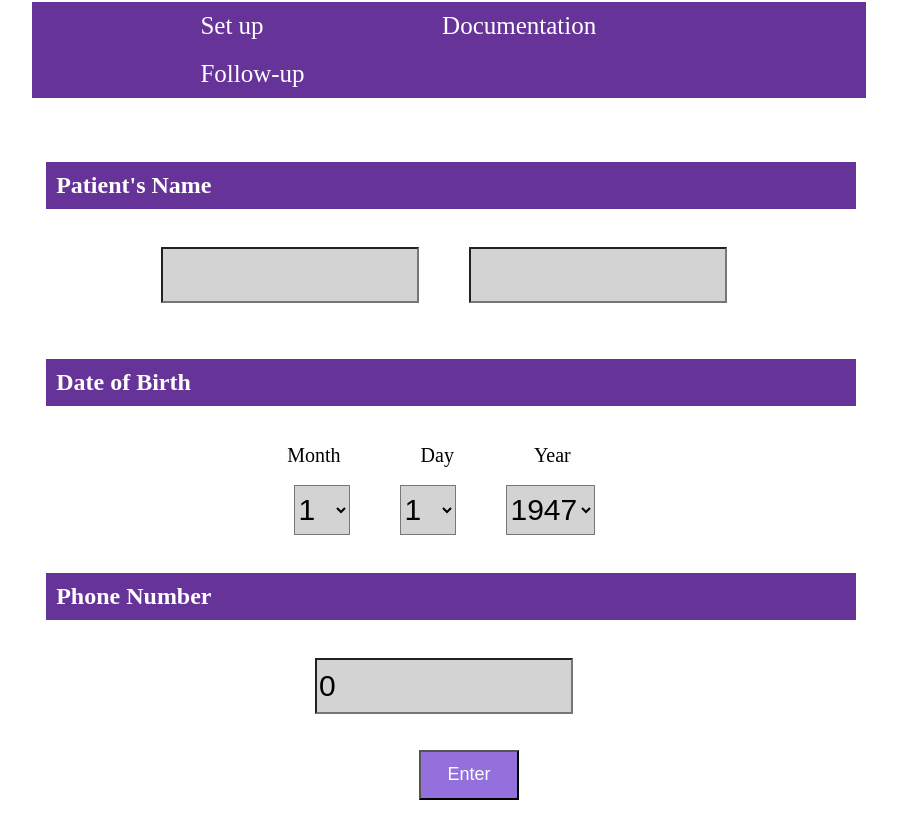
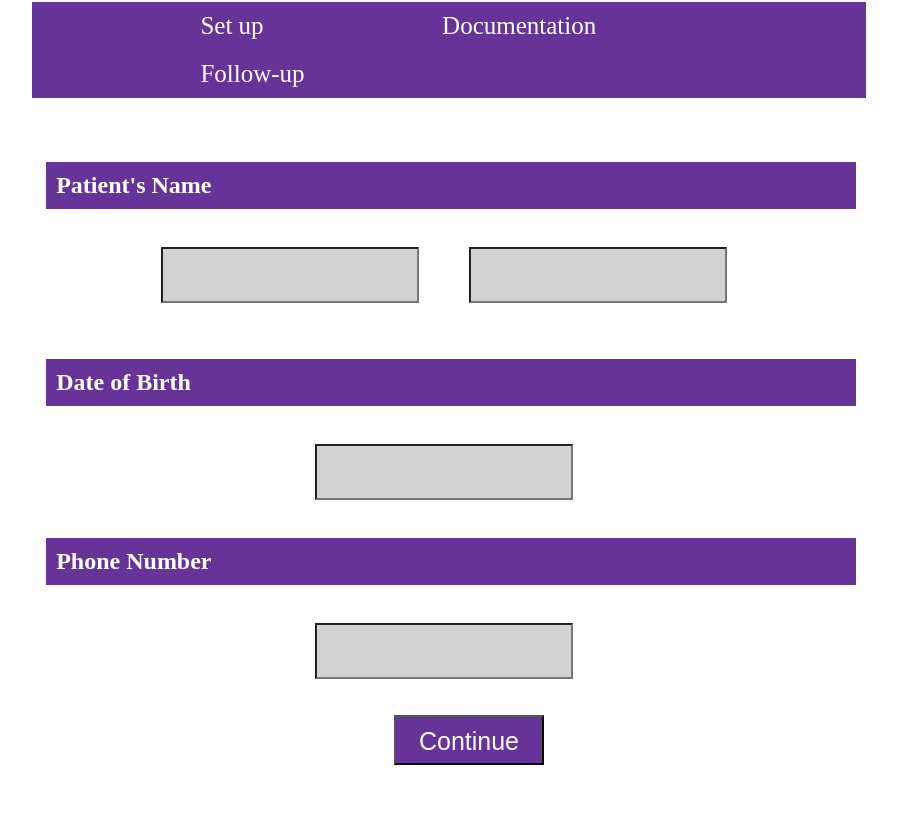
Before and after one commit to cook-health/UI, an Angular app in the folder hackathon/: page /setup in a window 1280 px wide. Shown: the part 298-1114 px from the top of the page, without its empty margins (191-1088 px from the left). After the commit the page ends 1079 px from the top, so only its background shows below. Built offline with nearby package versions, Linux system fonts and the light colour scheme.

Commit message:
completed all three pages

```diff
--- a/hackathon/src/app/app.component.html
+++ b/hackathon/src/app/app.component.html
@@ -1,6 +1,6 @@
 <!--The content below is only a placeholder and can be replaced.-->
 <img style="text-align:center" xmlns:background-color="http://www.w3.org/1999/xhtml"
-     xmlns:background-color="http://www.w3.org/1999/xhtml">
+     xmlns:background-color="http://www.w3.org/1999/xhtml" xmlns:width="http://www.w3.org/1999/xhtml">
 
 <br>
 <br>
@@ -9,15 +9,19 @@
   <img src="../assets/Athenahealth.jpg"
        width="600" alt="Athena Logo">
 
+  <div class="row">
     <h1>Automated Documentation & Follow-up System</h1>
+  </div>
 
   <br><br>
   <div class="container" style="background-color: white">
+    <div class="row">
       <div class="row" align="middle">
         <div class="topnav" id="myTopnav">
           <a routerLink="/setup">Set up</a>
           <a routerLink="/doc">Documentation</a>
           <a routerLink="/followup">Follow-up</a>
+        </div>
       </div>
     </div>
   </div>
--- a/hackathon/src/app/documentation/documentation.component.css
+++ b/hackathon/src/app/documentation/documentation.component.css
@@ -22,10 +22,11 @@
 }
 .save {
   align-self: center;
-  background-color: mediumpurple;
+  background-color: rebeccapurple;
   height: 50px;
-  width:100px;
-  font-size: large;
+  width: 150px;
+  font-size: 25px;
+  mso-font-width: 3px;
   color: white;
   padding: 10px;
 }
--- a/hackathon/src/app/documentation/documentation.component.html
+++ b/hackathon/src/app/documentation/documentation.component.html
@@ -6,7 +6,7 @@
 
 <ul>
 
-  <h2 class="prompt">Symptoms</h2>
+  <h2 class="prompt">Diagnosis</h2>
 
   <div class="container-fluid">
       <textarea class="field" align="middle"
@@ -28,8 +28,10 @@
   </div>
 
   <br><br>
-  <button class="save"
-          [disabled]="filled==true"
-          (click)="setupPatient()">Start</button>
+  <div align="middle">
+    <button class="save"
+            [disabled]="filled==true"
+            (click)="setupPatient()">Continue</button>
+  </div>
 
 </ul>
--- a/hackathon/src/app/followup/followup.component.css
+++ b/hackathon/src/app/followup/followup.component.css
@@ -0,0 +1,39 @@
+.prompt {
+  background-color: rebeccapurple;
+  color: white;
+  padding: 10px;
+  margin-left: 15%;
+  margin-right: 17%;
+}
+.title {
+  background-color: white;
+  color: green;
+  margin-left: 18%;
+  margin-right: 20%;
+  font-size: 20px;
+}
+.field {
+  background-color: lightgrey;
+  height: 30px;
+  font-size: 30px;
+  margin-left: 17%;
+  margin-right: 20%;
+  width: 63%;
+  font-size: 20px;
+  border-color: rebeccapurple;
+  border-width: 4px;
+}
+.label {
+  margin-right: 80px;
+  font-size: 20px;
+}
+.save {
+  align-self: center;
+  background-color: rebeccapurple;
+  height: 50px;
+  width: 150px;
+  font-size: 25px;
+  mso-font-width: 3px;
+  color: white;
+  padding: 10px;
+}
--- a/hackathon/src/app/followup/followup.component.ts
+++ b/hackathon/src/app/followup/followup.component.ts
@@ -7,6 +7,10 @@ import { Component, OnInit } from '@angular/core';
 })
 export class FollowupComponent implements OnInit {
 
+  reminder1: string = "";
+  reminder2: string = "";
+  reminder3: string = "";
+
   constructor() { }
 
   ngOnInit() {
--- a/hackathon/src/app/setup/setup.component.css
+++ b/hackathon/src/app/setup/setup.component.css
@@ -0,0 +1,28 @@
+.prompt {
+  background-color: rebeccapurple;
+  margin-right: 18%;
+  margin-left: 15%;
+  color: white;
+  padding: 10px;
+}
+.field {
+  background-color: lightgrey;
+  height: 50px;
+  margin-right: 50px;
+  font-size: 30px;
+  max-width: 250px;
+}
+.label {
+  margin-right: 80px;
+  font-size: 20px;
+}
+.save {
+  align-self: center;
+  background-color: rebeccapurple;
+  height: 50px;
+  width: 150px;
+  font-size: 25px;
+  mso-font-width: 3px;
+  color: white;
+  padding: 10px;
+}
--- a/hackathon/src/app/setup/setup.component.html
+++ b/hackathon/src/app/setup/setup.component.html
@@ -5,35 +5,6 @@
 
 
 <ul>
-  <style>
-    .prompt {
-      background-color: rebeccapurple;
-      margin-right: 18%;
-      margin-left: 15%;
-      color: white;
-      padding: 10px;
-    }
-    .field {
-      background-color: lightgrey;
-      height: 50px;
-      margin-right: 50px;
-      font-size: 30px;
-      max-width: 250px;
-    }
-    .label {
-      margin-right: 80px;
-      font-size: 20px;
-    }
-    .save {
-      align-self: center;
-      background-color: mediumpurple;
-      height: 50px;
-      width:100px;
-      font-size: large;
-      color: white;
-      padding: 10px;
-    }
-  </style>
 
   <h2 class="prompt">Patient's Name</h2>
 
@@ -51,125 +22,9 @@
   <h2 class="prompt">Date of Birth</h2>
   <br>
   <div class="row" align="middle">
-    <span class="label" align="left">Month</span>
-    <span class="label" align="middle">Day</span>
-    <span class="label" align="right">Year</span>
+  <input class="field" align="left"
+                [(ngModel)]="DOB">
   </div>
-
-<br>
-
-  <div class="row" align="middle">
-
-    <select class="field" name='month'
-            (change)="monthHandler($event)">
-      <option value='1'>1</option>
-      <option value='2'>2</option>
-      <option value='3'>3</option>
-      <option value='4'>4</option>
-      <option value='5'>5</option>
-      <option value='6'>6</option>
-      <option value='7'>7</option>
-      <option value='8'>8</option>
-      <option value='9'>9</option>
-      <option value='10'>10</option>
-      <option value='11'>11</option>
-      <option value='12'>12</option>
-    </select>
-
-    <select class="field" name='day'
-            (change)="dayHandler($event)">
-      <option value='1'>1</option>
-      <option value='2'>2</option>
-      <option value='3'>3</option>
-      <option value='4'>4</option>
-      <option value='5'>5</option>
-      <option value='6'>6</option>
-      <option value='7'>7</option>
-      <option value='8'>8</option>
-      <option value='9'>9</option>
-      <option value='10'>10</option>
-      <option value='11'>11</option>
-      <option value='12'>12</option>
-      <option value='13'>13</option>
-      <option value='14'>14</option>
-      <option value='15'>15</option>
-      <option value='16'>16</option>
-      <option value='17'>17</option>
-      <option value='18'>18</option>
-      <option value='19'>19</option>
-      <option value='20'>20</option>
-      <option value='21'>21</option>
-      <option value='22'>22</option>
-      <option value='23'>23</option>
-      <option value='24'>24</option>
-      <option value='25'>25</option>
-      <option value='26'>26</option>
-      <option value='27'>27</option>
-      <option value='28'>28</option>
-      <option value='29'>29</option>
-      <option value='30'>30</option>
-      <option value='31'>31</option>
-    </select>
-
-    <select class="field" name="day"
-            (change)="yearHandler($event)">
-      <option value='1947'>1947</option>
-      <option value='1948'>1948</option>
-      <option value='1949'>1949</option>
-      <option value='1950'>1950</option>
-      <option value='1951'>1951</option>
-      <option value='1952'>1952</option>
-      <option value='1953'>1953</option>
-      <option value='1954'>1954</option>
-      <option value='1955'>1955</option>
-      <option value='1956'>1956</option>
-      <option value='1957'>1957</option>
-      <option value='1958'>1958</option>
-      <option value='1959'>1959</option>
-      <option value='1960'>1960</option>
-      <option value='1961'>1961</option>
-      <option value='1962'>1962</option>
-      <option value='1963'>1963</option>
-      <option value='1964'>1964</option>
-      <option value='1965'>1965</option>
-      <option value='1966'>1966</option>
-      <option value='1967'>1967</option>
-      <option value='1968'>1968</option>
-      <option value='1969'>1969</option>
-      <option value='1970'>1970</option>
-      <option value='1971'>1971</option>
-      <option value='1972'>1972</option>
-      <option value='1973'>1973</option>
-      <option value='1974'>1974</option>
-      <option value='1975'>1975</option>
-      <option value='1976'>1976</option>
-      <option value='1977'>1977</option>
-      <option value='1978'>1978</option>
-      <option value='1979'>1979</option>
-      <option value='1980'>1980</option>
-      <option value='1981'>1981</option>
-      <option value='1982'>1982</option>
-      <option value='1983'>1983</option>
-      <option value='1984'>1984</option>
-      <option value='1985'>1985</option>
-      <option value='1986'>1986</option>
-      <option value='1987'>1987</option>
-      <option value='1988'>1988</option>
-      <option value='1989'>1989</option>
-      <option value='1990'>1990</option>
-      <option value='1991'>1991</option>
-      <option value='1992'>1992</option>
-      <option value='1993'>1993</option>
-      <option value='1994'>1994</option>
-      <option value='1995'>1995</option>
-      <option value='1996'>1996</option>
-      <option value='1997'>1997</option>
-      <option value='1998'>1998</option>
-      <option value='1999'>1999</option>
-    </select>
-
-  </div>
-
   <br>
   <h2 class="prompt">Phone Number</h2>
   <br>
@@ -179,10 +34,10 @@
   </div>
 
   <br><br>
-  <div align="center">
+  <div align="middle">
     <button class="save"
             [disabled]="filled==true"
-            (click)="setupPatient()">Enter</button>
+            (click)="setupPatient()">Continue</button>
   </div>
 
 </ul>
--- a/hackathon/src/app/setup/setup.component.ts
+++ b/hackathon/src/app/setup/setup.component.ts
@@ -12,31 +12,15 @@ import {callLifecycleHooksChildrenFirst} from "@angular/core/src/view/provider";
 export class SetupComponent{
   firstName: string = '';
   lastName: string = '';
-  day: string = '0';
-  month: string = '0';
-  year: string = "0";
   DOB: string = "";
-  phone: number = 0;
+  phone: number = null;
   filled: boolean = false;
-
 
   constructor(private router: Router) {};
 
 
-  dayHandler(event: Event) {
-    this.day = (<HTMLInputElement>event.currentTarget).value;
-  }
-
-  monthHandler(event: Event) {
-    this.month = (<HTMLInputElement>event.currentTarget).value;
-  }
-
-  yearHandler(event: Event) {
-    this.year = (<HTMLInputElement>event.currentTarget).value;
-  }
-
   setupPatient(){
-    this.DOB = this.month + "/" + this.day + "/" + this.year;
+    console.log(this.DOB);
     this.router.navigate(['/doc']);
   }
 
```
Also changed, not shown: hackathon/src/app/followup/followup.component.html (+49 -3 lines), 1 other file (tests, documents, lock files or other folders). Lines whose indentation alone changed are shown as unchanged.
